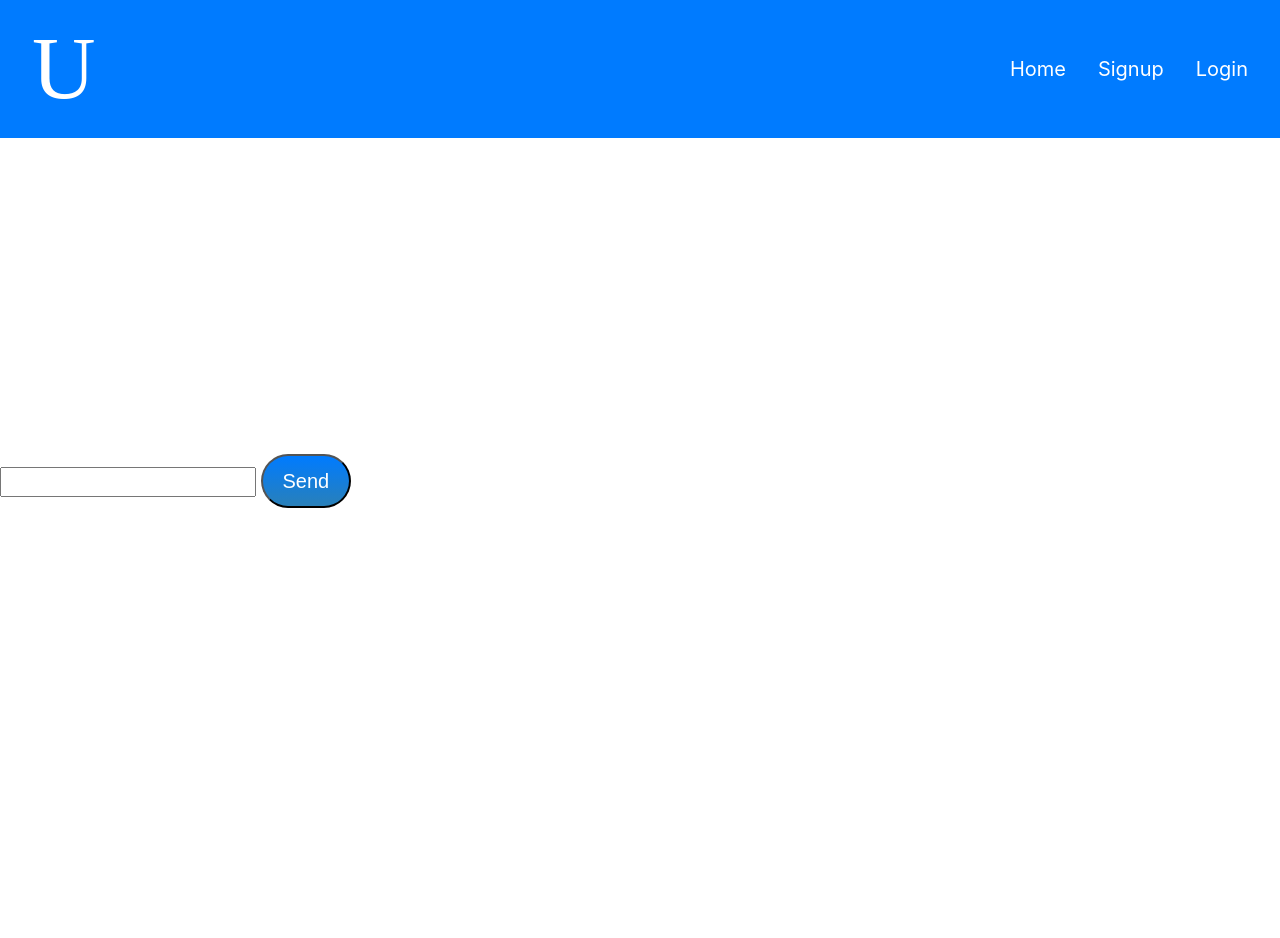
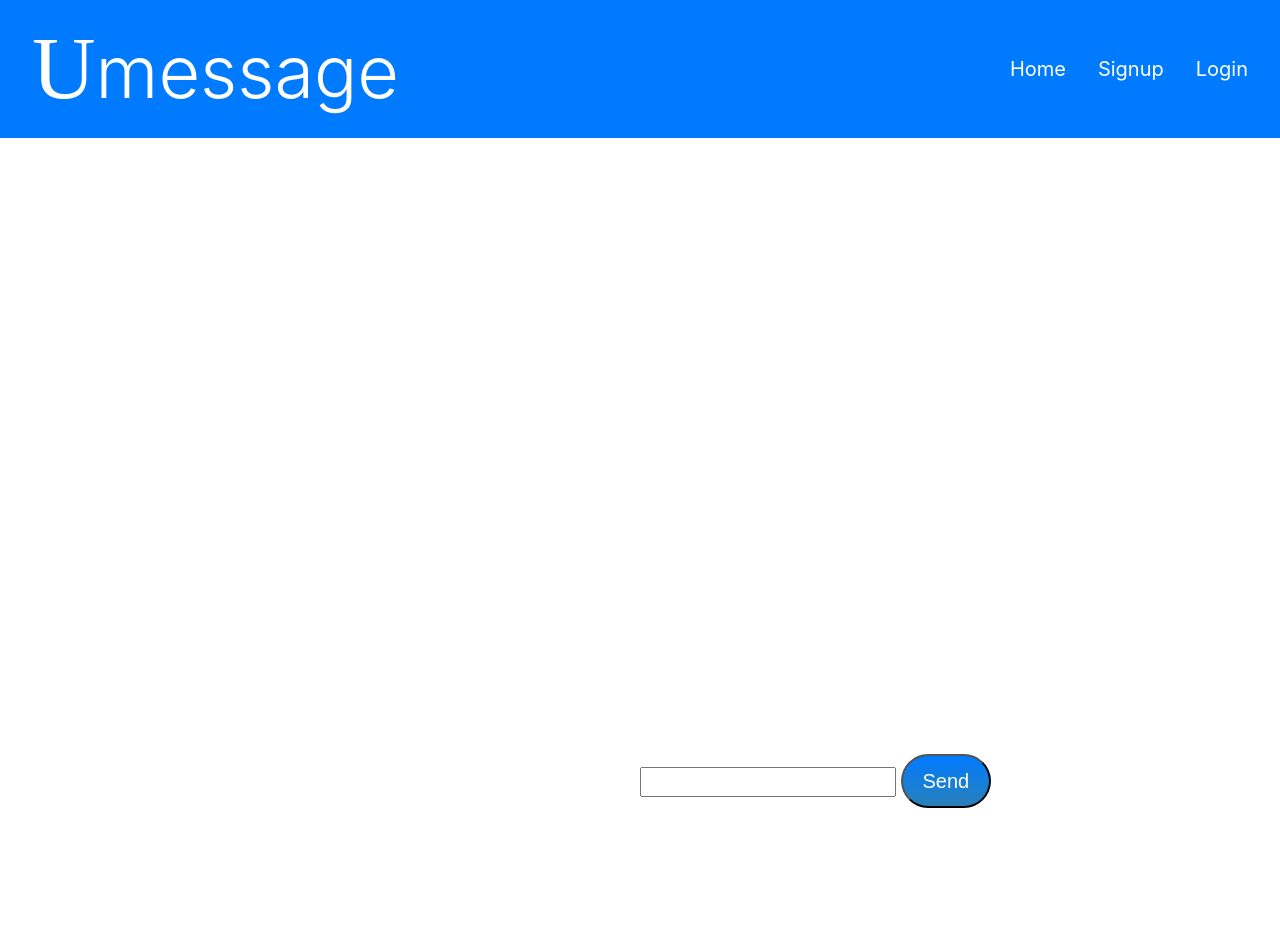
Before and after one commit to redsoxandy7/umass-chat, a Flask app: page /chat in a window 1280 px wide. Before the commit the page ends 508 px from the top, so only its background shows below. Run offline with Flask 2, Linux system fonts and the light colour scheme; a user stored in the database is signed in; some libraries are stand-ins or nearby versions.

Commit message:
html upgrade

```diff
--- a/templates/chat.html
+++ b/templates/chat.html
@@ -10,7 +10,7 @@
     </head>
     <body>
         <nav class="navbar bg-primary">
-            <a href="#" class="display-3 text-white nav-link"><span class="display-2 letter">U</span>{{room}}</a>
+            <a href="#" class="display-3 text-white nav-link"><span class="display-2 letter">U</span>message</a>
             <ul class="nav">
                 <li class="nav-item"><a href={{ url_for('index')}}  class="text-white nav-link">Home</a></li>
                 <li class="nav-item"><a href={{ url_for('signup')}} class="text-white  nav-link">Signup</a></li>
@@ -18,7 +18,7 @@
 
             </ul>
         </nav>
-            <div class="container-fulid">
+            <div class="chat-container">
 			<script type="text/javascript" src="https://cdnjs.cloudflare.com/ajax/libs/socket.io/1.4.8/socket.io.min.js"></script>
 <script src="https://ajax.googleapis.com/ajax/libs/jquery/2.2.4/jquery.min.js"></script>
 </head>
@@ -45,6 +45,8 @@ $(document).ready(function() {
 
 });
 </script>
+
+
 <ul id="messages"></ul>
 <input type="text" id="myMessage">
 <button id="sendbutton">Send</button>
```
